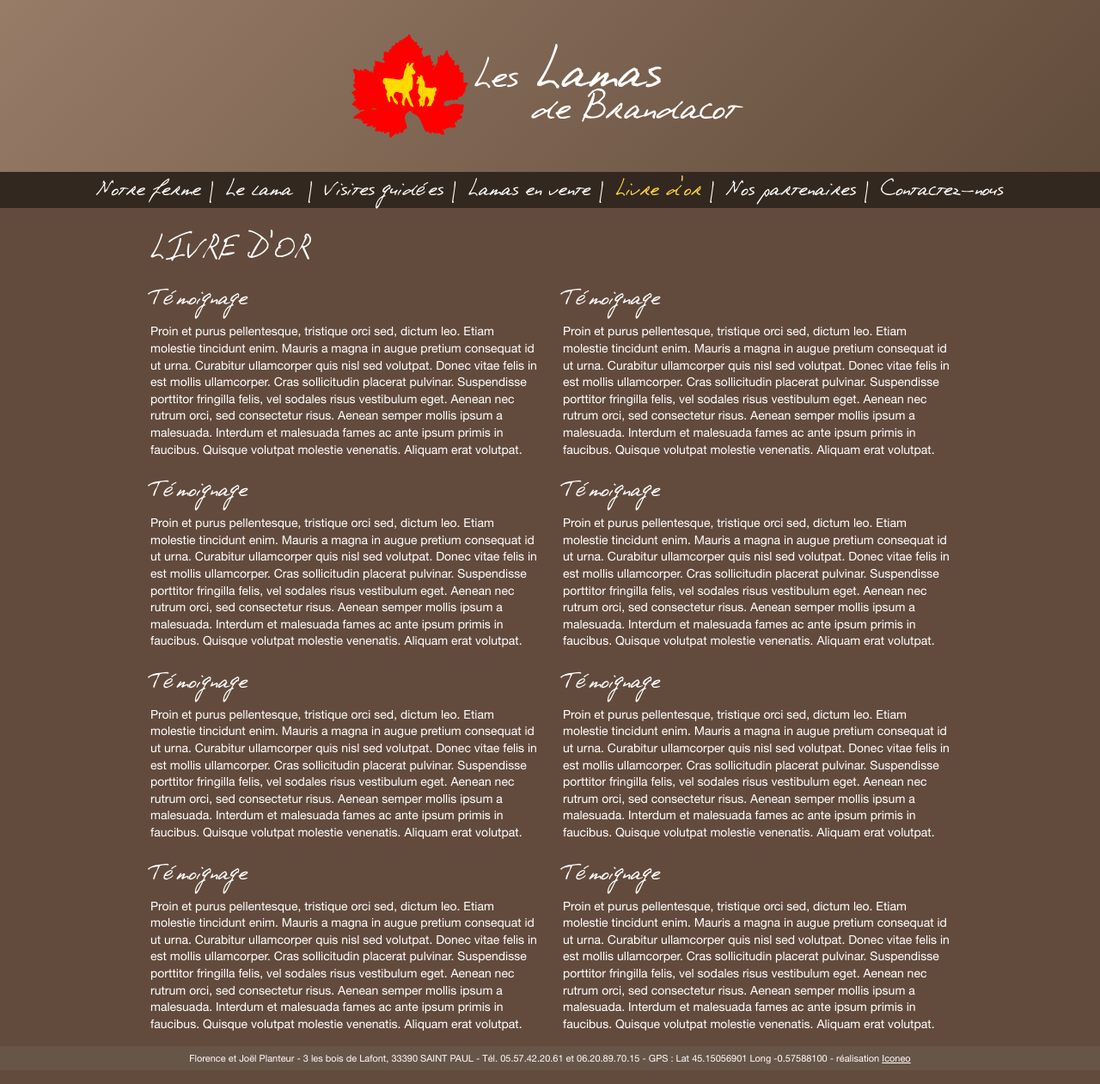
After one commit to xav335/elevagelama.com, a PHP site: page /livre-d-or.php in a window 1280 px wide. The commit adds this page. Shown: the whole page at 86% size. Run offline with PHP 8.4, Linux system fonts and the light colour scheme; some libraries are stand-ins or nearby versions.

Commit message:
livre or + menu fixed

```diff
--- a/contactez-nous.php
+++ b/contactez-nous.php
@@ -108,6 +108,7 @@
 
         $(document).ready(function(){
           $('#menu li:last-child').addClass('active');
+          $('#menu li li:first-child').removeClass('active');
         });
       </script>
 
--- a/css/app.css
+++ b/css/app.css
@@ -26,27 +26,25 @@
 html {width:100%;min-height:100%;}
 body {width:100%;height:100%;color:#fff;background:#624b3d;font-family:'HelveticaNeue';}
 
-header {background:#624b3d;background:-moz-linear-gradient(-45deg, #977c68 0%, #614b3a 100%);background:-webkit-linear-gradient(-45deg, #977c68 0%, #614b3a 100%);background:linear-gradient(135deg, #977c68 0%, #614b3a 100%);filter:progid:DXImageTransform.Microsoft.gradient(startColorstr='#977c68', endColorstr='#614b3a', GradientType=1 );padding:40px 0;position:relative;margin-bottom:20px;}
+header {background:#624b3d;background:-moz-linear-gradient(-45deg, #977c68 0%, #614b3a 100%);background:-webkit-linear-gradient(-45deg, #977c68 0%, #614b3a 100%);background:linear-gradient(135deg, #977c68 0%, #614b3a 100%);filter:progid:DXImageTransform.Microsoft.gradient(startColorstr='#977c68', endColorstr='#614b3a', GradientType=1 );padding:40px 0;position:relative;}
 header .gradient {width:50%;height:100%;display:block;position:absolute;top:0;z-index:1;}
 
 /* navigation */
-nav {position:fixed;top:0;left:0;height:100%;z-index:9;font-family:'PhontPhreaksHandwriting';}
+nav {position:relative;top:0;left:0;height:auto;z-index:9;font-family:'PhontPhreaksHandwriting';margin-bottom:20px;}
 nav a {color:#fff;}
 nav a:hover, nav .active a {color:#ffd549;}
-#menuToggle
-{display:block;height:100%;z-index:1;-webkit-user-select:none;user-select:none;}
-#menuToggle input
-{display:block;width:40px;height:32px;position:absolute;top:25px;left:25px;cursor:pointer;opacity:0;z-index:2;-webkit-touch-callout:none;}
-#menuToggle span
-{display:block;width:33px;height:4px;margin-left:25px;margin-bottom:5px;position:relative;background:#cdcdcd;border-radius:3px;z-index:1;transform-origin:4px 0;transition:transform 0.5s cubic-bezier(0.77,0.2,0.05,1.0), background 0.5s cubic-bezier(0.77,0.2,0.05,1.0),opacity 0.55s ease;}
-#menuToggle span:first-of-type {transform-origin:0% 0%;margin-top:25px;}
-#menuToggle span:nth-last-child(2) {transform-origin: 0% 100%;}
-#menuToggle input:checked ~ span{opacity:1;transform:rotate(45deg) translate(-2px, -2px);background:#fff;}
-#menuToggle input:checked ~ span:nth-last-child(3){opacity:0;transform:rotate(0deg) scale(0.2, 0.2);}
-#menuToggle input:checked ~ span:nth-last-child(2) {transform:rotate(-45deg) translate(-1px, 0);}
-#menu {position:absolute;width:300px;height:100%;margin:0;top:0;background: rgba(49, 38, 30, 0.95);list-style-type:none;-webkit-font-smoothing:antialiased;transform-origin: 0% 0%;transform:translate(-100%, 0);transition:transform 0.5s cubic-bezier(0.77,0.2,0.05,1.0);display:flex;align-content:center;align-items:center;justify-content:center;}
-#menu li {font-size:28px;line-height:42px;}
-#menuToggle input:checked ~ ul {transform: none;}
+#menuToggle {display:block;height:auto;}
+#menuToggle input, #menuToggle span {display:none;}
+#menu {position:relative;width:100%;height:auto;margin:0;top:0;background:rgba(49, 38, 30, 0.95);list-style-type:none;text-align:center;}
+#menu li {font-size:28px;line-height:42px;display:inline-block;}
+#menu li::after {content:'|';padding:0 10px;}
+#menu li:last-child::after {display:none;}
+#menu li:hover {background:rgba(49, 38, 30, 0.95);}
+#menu li:hover > ul {background:rgba(49, 38, 30, 0.95);display:block;}
+#menu li br {display:none;}
+#menu li ul {position:absolute;margin:0 0 0 -20px;display:none;padding:0 10px;}
+nav #menu li.active li a {color:#fff;}
+nav #menu li.active li a:hover {color:#ffd549;}
 
 /* titles */
 h1 {font-family:'PhontPhreaksHandwriting';font-size:100px;line-height:45px;color:#fff;position:relative;z-index:2;max-width:660px;margin:0 auto;zoom:.7;}
@@ -132,6 +130,33 @@ table thead th, table tbody th, table tbody td {border:1px solid #fff;}
   30% {transform:rotate(10deg);transform-origin:50% 0;}
   40% {transform:rotate(0deg);transform-origin:50% 0;}
 }
+@media screen and (max-width:1024px) {
+  #menu li {font-size:24px;}
+}
+@media screen and (max-width:768px) {
+  header {margin-bottom:20px;}
+  nav {position:fixed;top:0;left:0;height:100%;z-index:9;font-family:'PhontPhreaksHandwriting';margin-bottom:0;}
+  nav a {color:#fff;}
+  nav a:hover, nav .active a {color:#ffd549;}
+  #menuToggle
+  {display:block;height:100%;z-index:1;-webkit-user-select:none;user-select:none;}
+  #menuToggle input
+  {display:block;width:40px;height:32px;position:absolute;top:25px;left:25px;cursor:pointer;opacity:0;z-index:2;-webkit-touch-callout:none;}
+  #menuToggle span
+  {display:block;width:33px;height:4px;margin-left:25px;margin-bottom:5px;position:relative;background:#cdcdcd;border-radius:3px;z-index:1;transform-origin:4px 0;transition:transform 0.5s cubic-bezier(0.77,0.2,0.05,1.0), background 0.5s cubic-bezier(0.77,0.2,0.05,1.0),opacity 0.55s ease;}
+  #menuToggle span:first-of-type {transform-origin:0% 0%;margin-top:25px;}
+  #menuToggle span:nth-last-child(2) {transform-origin: 0% 100%;}
+  #menuToggle input:checked ~ span{opacity:1;transform:rotate(45deg) translate(-2px, -2px);background:#fff;}
+  #menuToggle input:checked ~ span:nth-last-child(3){opacity:0;transform:rotate(0deg) scale(0.2, 0.2);}
+  #menuToggle input:checked ~ span:nth-last-child(2) {transform:rotate(-45deg) translate(-1px, 0);}
+  #menu {position:absolute;width:300px;height:100%;margin:0;top:0;background: rgba(49, 38, 30, 0.95);list-style-type:none;-webkit-font-smoothing:antialiased;transform-origin: 0% 0%;transform:translate(-100%, 0);transition:transform 0.5s cubic-bezier(0.77,0.2,0.05,1.0);display:flex;align-content:center;align-items:center;justify-content:center;}
+  #menu li {font-size:28px;line-height:42px;display:block;}
+  #menu li br {display:initial;}
+  #menuToggle input:checked ~ ul {transform:none;}
+  #menu li::after {display:none;}
+  #menu li:hover, #menu li:hover > ul {background:none;display:block;}
+  #menu li ul {position:relative;margin:0;display:block;padding:0;}
+}
 @media screen and (max-width:640px) {
   h1, h2 {text-align:center;}
   h1::before {float:none;margin:0 auto;width:140px;height:140px;}
--- a/inc/header.php
+++ b/inc/header.php
@@ -23,11 +23,16 @@
     <ul id="menu">
       <div>
         <li><a href="notre-ferme.php">Notre ferme</a></li>
-        <li><a href="le-lama.php">Le lama</a></li>
-        <li><a href="le-lama-gardien-de-troupeau.php">Lama gardien de troupeau</a></li>
+        <li>
+          <a href="le-lama.php">Le lama</a>
+          <ul>
+            <li><a href="le-lama-gardien-de-troupeau.php">Lama gardien de troupeau</a></li>
+          </ul>
+        </li>
         <li><a href="visites-guidees.php">Visites guidées</a></li>
         <li><a href="lamas-en-vente.php">Lamas en vente</a></li>
-        <li><br/><a href="nos-partenaires.php">Nos partenaires</a></li>
+        <li><br/><a href="livre-d-or.php">Livre d'or</a></li>
+        <li><a href="nos-partenaires.php">Nos partenaires</a></li>
         <li><a href="contactez-nous.php">Contactez-nous</a></li>
       </div>
     </ul>
--- a/lamas-en-vente.php
+++ b/lamas-en-vente.php
@@ -32,7 +32,7 @@
     <?php include('inc/footer.php'); ?>
     <script type="text/javascript">
       $(document).ready(function(){
-        $('#menu li:nth-child(5)').addClass('active');
+        $('#menu li:nth-child(4)').addClass('active');
       });
     </script>
 
--- a/le-lama-gardien-de-troupeau.php
+++ b/le-lama-gardien-de-troupeau.php
@@ -74,7 +74,8 @@
     <?php include('inc/footer.php'); ?>
     <script type="text/javascript">
       $(document).ready(function(){
-        $('#menu li:nth-child(3)').addClass('active');
+        $('#menu li:nth-child(2)').removeClass('active');
+        $('#menu li li:first-child').addClass('active');
       });
     </script>
 
--- a/le-lama.php
+++ b/le-lama.php
@@ -48,6 +48,12 @@
     </main>
 
     <?php include('inc/footer.php'); ?>
+    <script type="text/javascript">
+      $(document).ready(function(){
+        $('#menu li:nth-child(2)').addClass('active');
+        $('#menu li li:first-child').removeClass('active');
+      });
+    </script>
 
   </body>
 </html>
--- /dev/null
+++ b/livre-d-or.php
@@ -0,0 +1,65 @@
+<!doctype html>
+<html class="no-js" lang="en" dir="ltr">
+  <head>
+    <title>Les Lamas de Brandacot : Livre d'or</title>
+    <?php include('inc/meta.php'); ?>
+  </head>
+  <body>
+    <?php include('inc/header.php'); ?>
+    <main class="page">
+      <section id="nos-partenaires">
+        <div class="grid-container">
+          <div class="grid-x grid-padding-x">
+            <div class="large-12 medium-12 small-12 cell">
+              <h2>LIVRE D'OR</h2>
+            </div>
+            <div class="large-6 medium-6 small-12 cell">
+              <h3>Témoignage</h3>
+              <p>
+                Proin et purus pellentesque, tristique orci sed, dictum leo. Etiam molestie tincidunt enim. Mauris a magna in augue pretium consequat id ut urna. Curabitur ullamcorper quis nisl sed volutpat. Donec vitae felis in est mollis ullamcorper. Cras sollicitudin placerat pulvinar. Suspendisse porttitor fringilla felis, vel sodales risus vestibulum eget. Aenean nec rutrum orci, sed consectetur risus. Aenean semper mollis ipsum a malesuada. Interdum et malesuada fames ac ante ipsum primis in faucibus. Quisque volutpat molestie venenatis. Aliquam erat volutpat.
+              </p>
+              <h3>Témoignage</h3>
+              <p>
+                Proin et purus pellentesque, tristique orci sed, dictum leo. Etiam molestie tincidunt enim. Mauris a magna in augue pretium consequat id ut urna. Curabitur ullamcorper quis nisl sed volutpat. Donec vitae felis in est mollis ullamcorper. Cras sollicitudin placerat pulvinar. Suspendisse porttitor fringilla felis, vel sodales risus vestibulum eget. Aenean nec rutrum orci, sed consectetur risus. Aenean semper mollis ipsum a malesuada. Interdum et malesuada fames ac ante ipsum primis in faucibus. Quisque volutpat molestie venenatis. Aliquam erat volutpat.
+              </p>
+              <h3>Témoignage</h3>
+              <p>
+                Proin et purus pellentesque, tristique orci sed, dictum leo. Etiam molestie tincidunt enim. Mauris a magna in augue pretium consequat id ut urna. Curabitur ullamcorper quis nisl sed volutpat. Donec vitae felis in est mollis ullamcorper. Cras sollicitudin placerat pulvinar. Suspendisse porttitor fringilla felis, vel sodales risus vestibulum eget. Aenean nec rutrum orci, sed consectetur risus. Aenean semper mollis ipsum a malesuada. Interdum et malesuada fames ac ante ipsum primis in faucibus. Quisque volutpat molestie venenatis. Aliquam erat volutpat.
+              </p>
+              <h3>Témoignage</h3>
+              <p>
+                Proin et purus pellentesque, tristique orci sed, dictum leo. Etiam molestie tincidunt enim. Mauris a magna in augue pretium consequat id ut urna. Curabitur ullamcorper quis nisl sed volutpat. Donec vitae felis in est mollis ullamcorper. Cras sollicitudin placerat pulvinar. Suspendisse porttitor fringilla felis, vel sodales risus vestibulum eget. Aenean nec rutrum orci, sed consectetur risus. Aenean semper mollis ipsum a malesuada. Interdum et malesuada fames ac ante ipsum primis in faucibus. Quisque volutpat molestie venenatis. Aliquam erat volutpat.
+              </p>
+            </div>
+            <div class="large-6 medium-6 small-12 cell">
+              <h3>Témoignage</h3>
+              <p>
+                Proin et purus pellentesque, tristique orci sed, dictum leo. Etiam molestie tincidunt enim. Mauris a magna in augue pretium consequat id ut urna. Curabitur ullamcorper quis nisl sed volutpat. Donec vitae felis in est mollis ullamcorper. Cras sollicitudin placerat pulvinar. Suspendisse porttitor fringilla felis, vel sodales risus vestibulum eget. Aenean nec rutrum orci, sed consectetur risus. Aenean semper mollis ipsum a malesuada. Interdum et malesuada fames ac ante ipsum primis in faucibus. Quisque volutpat molestie venenatis. Aliquam erat volutpat.
+              </p>
+              <h3>Témoignage</h3>
+              <p>
+                Proin et purus pellentesque, tristique orci sed, dictum leo. Etiam molestie tincidunt enim. Mauris a magna in augue pretium consequat id ut urna. Curabitur ullamcorper quis nisl sed volutpat. Donec vitae felis in est mollis ullamcorper. Cras sollicitudin placerat pulvinar. Suspendisse porttitor fringilla felis, vel sodales risus vestibulum eget. Aenean nec rutrum orci, sed consectetur risus. Aenean semper mollis ipsum a malesuada. Interdum et malesuada fames ac ante ipsum primis in faucibus. Quisque volutpat molestie venenatis. Aliquam erat volutpat.
+              </p>
+              <h3>Témoignage</h3>
+              <p>
+                Proin et purus pellentesque, tristique orci sed, dictum leo. Etiam molestie tincidunt enim. Mauris a magna in augue pretium consequat id ut urna. Curabitur ullamcorper quis nisl sed volutpat. Donec vitae felis in est mollis ullamcorper. Cras sollicitudin placerat pulvinar. Suspendisse porttitor fringilla felis, vel sodales risus vestibulum eget. Aenean nec rutrum orci, sed consectetur risus. Aenean semper mollis ipsum a malesuada. Interdum et malesuada fames ac ante ipsum primis in faucibus. Quisque volutpat molestie venenatis. Aliquam erat volutpat.
+              </p>
+              <h3>Témoignage</h3>
+              <p>
+                Proin et purus pellentesque, tristique orci sed, dictum leo. Etiam molestie tincidunt enim. Mauris a magna in augue pretium consequat id ut urna. Curabitur ullamcorper quis nisl sed volutpat. Donec vitae felis in est mollis ullamcorper. Cras sollicitudin placerat pulvinar. Suspendisse porttitor fringilla felis, vel sodales risus vestibulum eget. Aenean nec rutrum orci, sed consectetur risus. Aenean semper mollis ipsum a malesuada. Interdum et malesuada fames ac ante ipsum primis in faucibus. Quisque volutpat molestie venenatis. Aliquam erat volutpat.
+              </p>
+            </div>
+          </div>
+        </div>
+      </section>
+    </main>
+
+    <?php include('inc/footer.php'); ?>
+    <script type="text/javascript">
+      $(document).ready(function(){
+        $('#menu li:nth-child(5)').addClass('active');
+      });
+    </script>
+
+  </body>
+</html>
--- a/notre-ferme.php
+++ b/notre-ferme.php
@@ -165,6 +165,7 @@
     <script type="text/javascript">
       $(document).ready(function(){
         $('#menu li:first-child').addClass('active');
+        $('#menu li li:first-child').removeClass('active');
       });
     </script>
   </body>
--- a/visites-guidees.php
+++ b/visites-guidees.php
@@ -271,7 +271,7 @@
     <?php include('inc/footer.php'); ?>
     <script type="text/javascript">
       $(document).ready(function(){
-        $('#menu li:nth-child(4)').addClass('active');
+        $('#menu li:nth-child(3)').addClass('active');
       });
     </script>
 
```
